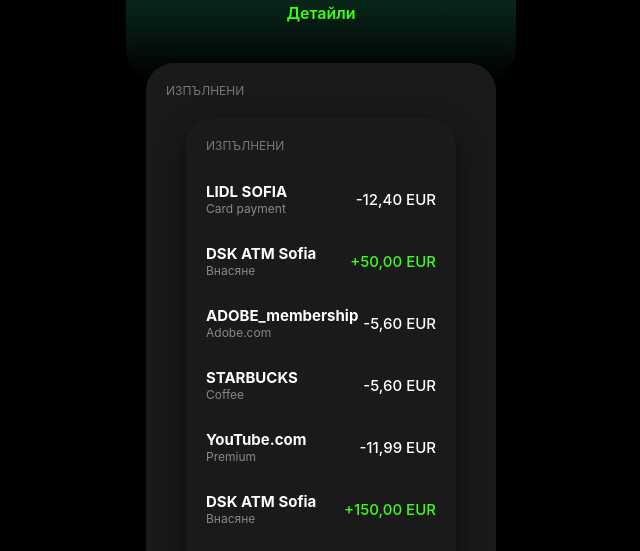
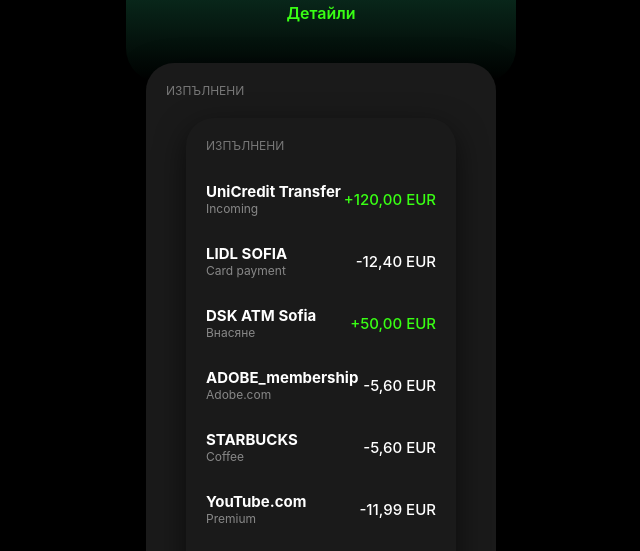
Before and after one commit to Gabriel6446/dskbank, a plain HTML site: page details.html in a window 1280 px wide. Shown: the part 243-794 px from the top of the page, without its empty margins (319-959 px from the left). Drawn offline with Linux system fonts and the light colour scheme.

Commit message:
Update details.html

```diff
--- a/details.html
+++ b/details.html
@@ -37,7 +37,7 @@
 
    <div class="dark-card">
 <p class="section-title">ИЗПЪЛНЕНИ</p>
-
+<div class="transaction positive"><div><strong>UniCredit Transfer</strong><p>Incoming</p></div><span>+120,00 EUR</span></div>
 <!-- EXISTING (запазени) -->
 <div class="transaction"><div><strong>LIDL SOFIA</strong><p>Card payment</p></div><span>-12,40 EUR</span></div>
 <div class="transaction positive"><div><strong>DSK ATM Sofia</strong><p>Внасяне</p></div><span>+50,00 EUR</span></div>
```
